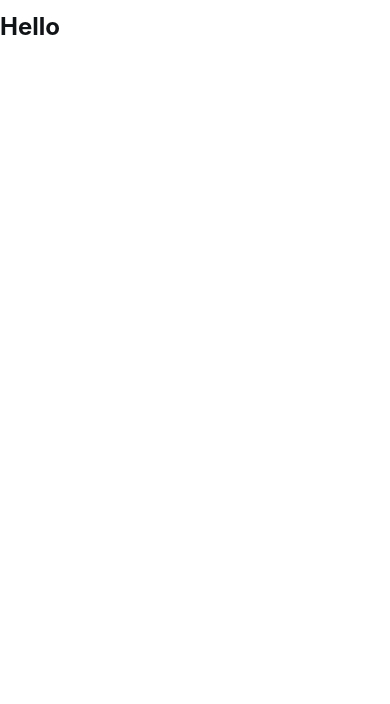
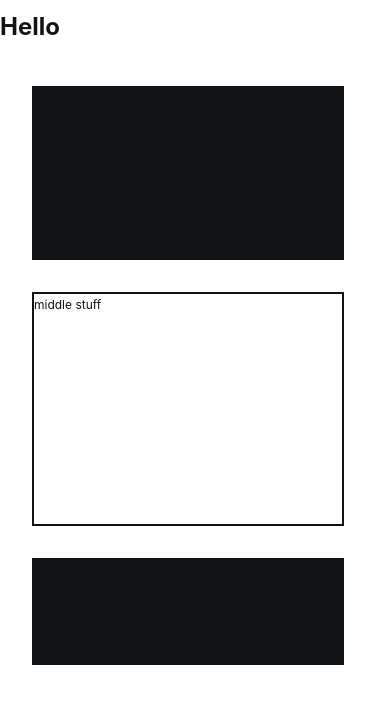
Before and after one commit to rebekahmw/saleslynk, a Next.js app: page /dashboard in a window 390 px wide. Shown: the top 704 px of the page. Built offline with nearby package versions, Linux system fonts and the light colour scheme.

Commit message:
style: small tablet initial dashboard layout

```diff
--- a/pages/dashboard.tsx
+++ b/pages/dashboard.tsx
@@ -1,9 +1,16 @@
 import type { NextPage } from "next";
+import style from "../utils/styles";
+import dashboard from "../styles/dashboard/Dashboard.module.scss";
 
 const Dashboard: NextPage = () => {
 	return (
-		<div >
+		<div className={style([dashboard.container])}>
             <h1>Hello</h1>
+			<div className={style([dashboard.data])}>
+				<div className={style([dashboard.sideColumn, dashboard.left, dashboard.mobile])}>column</div>
+				<div className={style([dashboard.middleInfo, dashboard.mobile])}>middle stuff</div>
+				<div className={style([dashboard.sideColumn, dashboard.right])}>column</div>
+			</div>
 		</div>
 	);
 };
--- /dev/null
+++ b/styles/dashboard/Dashboard.module.scss
@@ -0,0 +1,74 @@
+@import "../functions.scss";
+@import "../containers.scss";
+@import "../colors.scss";
+@import "../defaults.scss";
+
+.container {
+    width: 100vw;
+
+    // @include breakMax("tablet") {
+    //     height: 40vh
+    // }
+
+}
+
+.data {
+    display: flex;
+    flex-direction: row;
+    justify-content: space-between;
+    padding: 2rem;
+    height: 80vh;
+
+    @include breakMax("smallTablet") {
+        flex-direction: column
+    }
+}
+
+.sideColumn {
+    width: 25vw;
+    background-color: colour("black");
+    @include breakMax("smallTablet") {
+        width: 80vw;
+        height: 30vh;
+        margin-bottom: 2rem;
+    }
+}
+.left {
+    @include breakMax("tablet") {
+        width: 35vw;
+        height: 40vh;
+    }
+    @include breakMax("smallTablet") {
+        width: 80vw;
+        height: 30vh;
+        margin-bottom: 2rem;
+    }
+}
+.right {
+    @include breakMax("smallTablet") {
+        width: 80vw;
+        height: 30vh;
+        margin-top: 0;
+    }
+    @include breakMax("tablet") {
+        width: 80vw;
+        height: 40vw;
+        margin-top: 2rem;
+    }
+}
+
+.middleInfo {
+    width: 40vw;
+    border: 2px solid colour("black");
+
+    @include breakMax("tablet") {
+        width: 50vw;
+        height: 40vh;
+    }
+}
+
+.mobile {
+    @include breakMax("smallTablet") {
+        width: 80vw;
+    }
+}
--- a/styles/forms/Form.module.scss
+++ b/styles/forms/Form.module.scss
@@ -16,6 +16,7 @@
 		width: 100vw;
 		position: relative;
 		clip-path: polygon(0 0, 100% 0, 100% 100%, 0 100%);
+		height: 40vh;
 	}
 }
 
```
